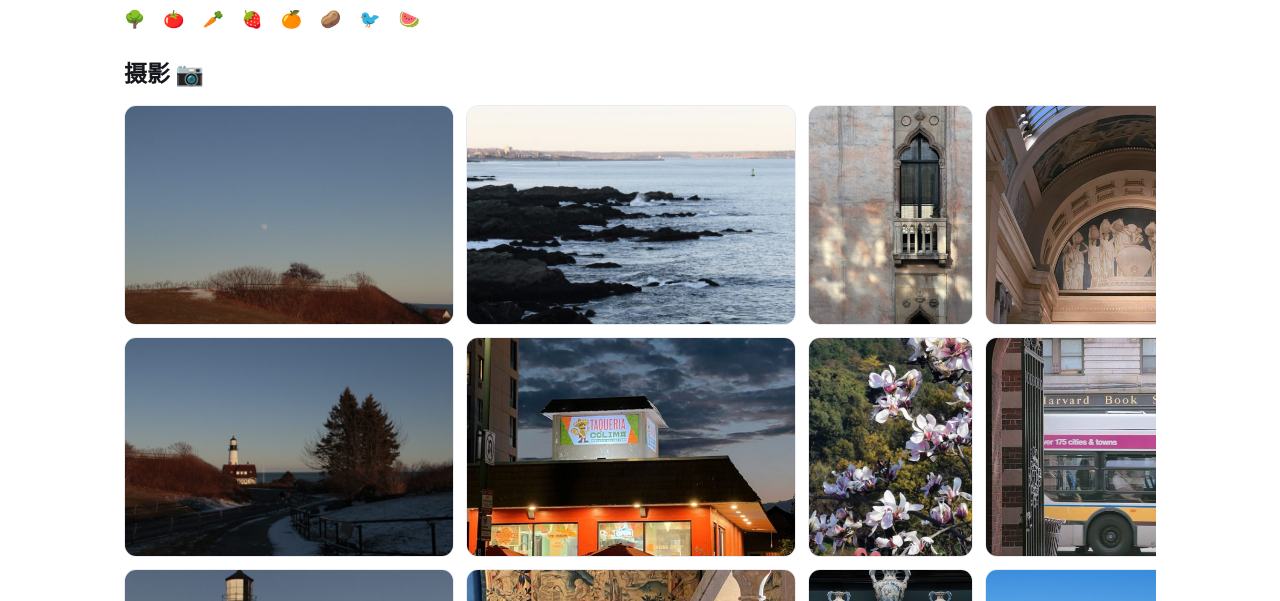
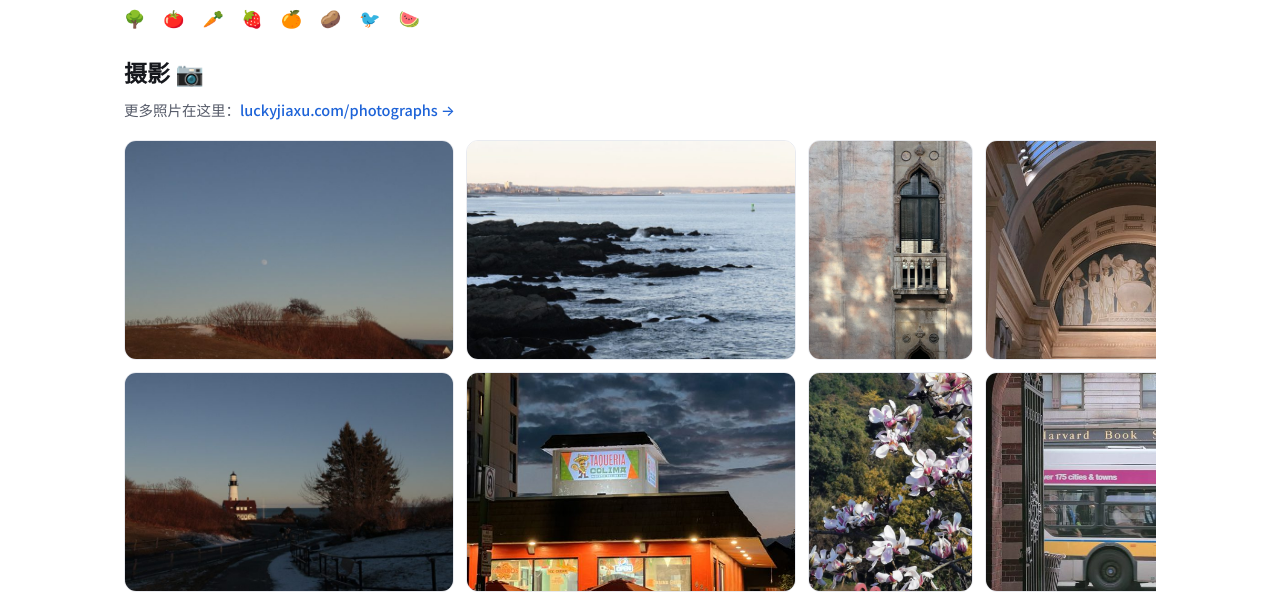
Before and after one commit to ChiaPatricia/ChiaPatricia.github.io, a plain HTML site: page zh/hobbies.html in a window 1280 px wide. Shown: the part 191-792 px from the top of the page. Drawn offline with Linux system fonts and the light colour scheme; no server answers.

Commit message:
Link the photography site from Hobbies
Adds a line under Photography (and 摄影 on the Chinese page) pointing to
luckyjiaxu.com/photographs.

Co-Authored-By: Claude Opus 5.5 <noreply@anthropic.com>

```diff
--- a/zh/hobbies.html
+++ b/zh/hobbies.html
@@ -56,6 +56,7 @@
       <div class="section-head reveal">
         <h2>摄影 📷</h2>
       </div>
+      <p class="section-sub reveal">更多照片在这里：<a class="t-link" href="/photographs/zh/">luckyjiaxu.com/photographs →</a></p>
       <div class="gallery-wrap reveal">
         <div class="gallery" data-gallery data-rows="4" aria-label="Jia Xu 摄影作品"></div>
       </div>
```
Also changed, not shown: hobbies.html (+1 -0 lines).
